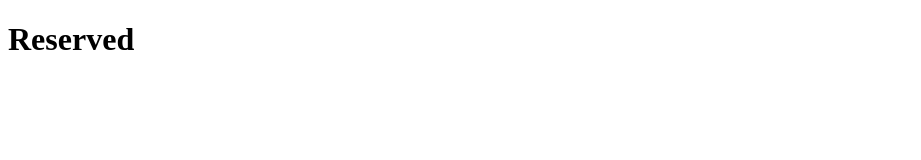
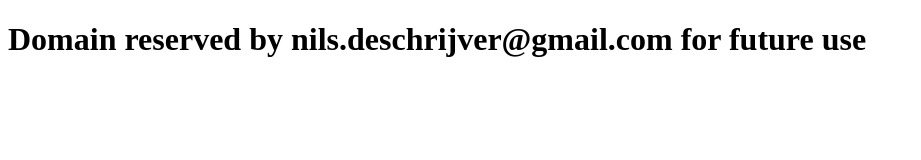
Before and after one commit to N1lsDschrvr/hrombe, a plain HTML site: page index.html in a window 1280 px wide. Shown: the whole page, without its empty margins (0-921 px from the left). Drawn offline with Linux system fonts and the light colour scheme.

Commit message:
Edit landing page

```diff
--- a/index.html
+++ b/index.html
@@ -4,6 +4,6 @@
       <title>Houten ramen op maat in België</title>
    </head>
    <body>
-      <h1>Reserved</h1>
+      <h1>Domain reserved by nils.deschrijver@gmail.com for future use</h1>
    </body>
 </html>
```
